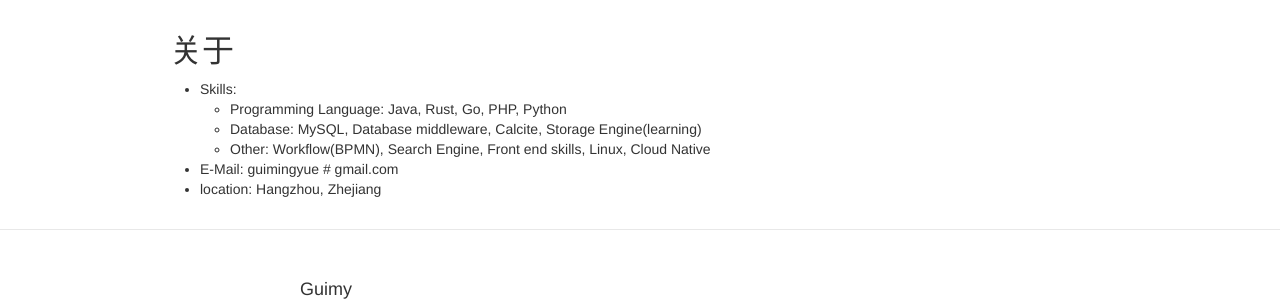
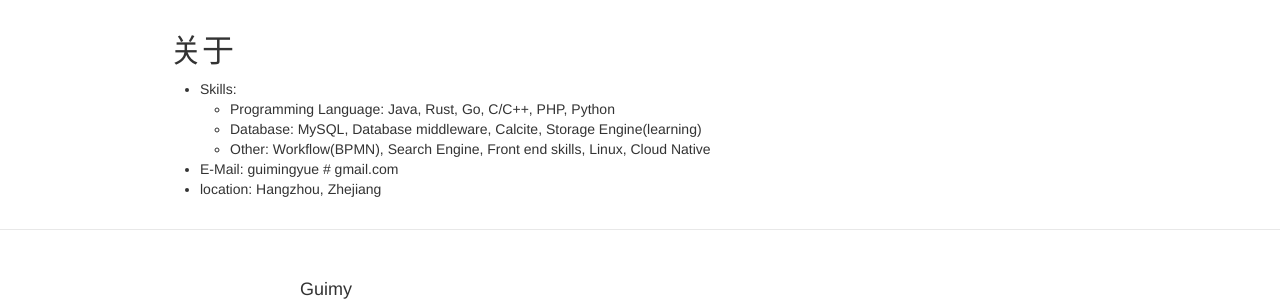
Before and after one commit to guimingyue/guimingyue.github.io, a Jekyll site: the page built from about.md, in a window 1280 px wide. Shown: the part 128-429 px from the top of the page. Built offline with Jekyll 4.4.1, drawn with Linux system fonts in a browser that asks for light colours.

```diff
--- /dev/null
+++ b/Gemfile
@@ -0,0 +1,4 @@
+source 'https://rubygems.org'
+gem 'github-pages', group: :jekyll_plugins
+gem "jekyll-theme-minimal"
+gem "rspec"
--- a/_config.yml
+++ b/_config.yml
@@ -3,7 +3,7 @@ title: Guimy
 #email: your-email@domain.com
 description:  Ever Tried. Ever failed. No matter. Try Again. Fail again. Fail better.
 baseurl: "" # the subpath of your site, e.g. /blog/
-url: guimy.me # the base hostname & protocol for your site
+url: guimy.tech # the base hostname & protocol for your site
 twitter_username: 昵称应该怎么取才好
 github_username:  guimingyue
 
--- a/about.md
+++ b/about.md
@@ -7,7 +7,7 @@ permalink: /about/
 ## 关于
 
 * Skills:
-    * Programming Language: Java, Rust, Go, PHP, Python
+    * Programming Language: Java, Rust, Go, C/C++, PHP, Python
     * Database: MySQL, Database middleware, Calcite, Storage Engine(learning)
     * Other: Workflow(BPMN), Search Engine, Front end skills, Linux, Cloud Native
 * E-Mail: guimingyue # gmail.com
```
Also changed, not shown: _posts/2023-01-02-intro-to-arth-of-leveldb.md (added, +34 -0 lines), Gemfile.lock (added), README.md, images/leveldb/leveldb_arth.png (added).
